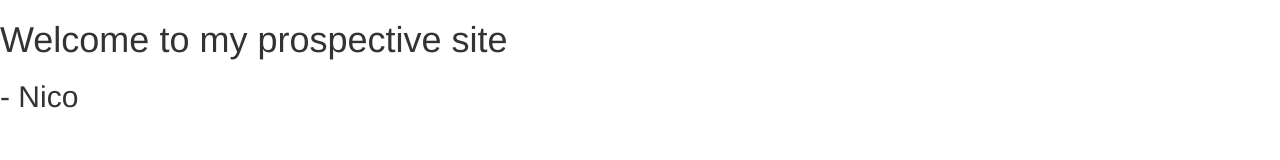
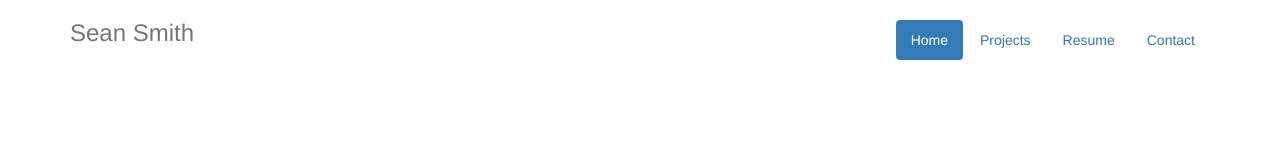
Before and after one commit to NicoHinderling/NicoHinderling.github.io, a plain HTML site: page index.html in a window 1280 px wide. Drawn offline with nearby package versions, Linux system fonts and the light colour scheme.

Commit message:
Testing with Grids

```diff
--- a/index.html
+++ b/index.html
@@ -4,7 +4,7 @@
     <meta charset="utf-8">
     <meta http-equiv="X-UA-Compatible" content="IE=edge">
     <meta name="viewport" content="width=device-width, initial-scale=1">
-    <title>Personal Website HTML</title>
+    <title>Nico Hinderling</title>
 
     <!-- Bootstrap -->
     <link href="css/bootstrap.min.css" rel="stylesheet">
@@ -17,8 +17,16 @@
     <![endif]-->
   </head>
   <body>
-    <h1>Welcome to my prospective site </h1>
-    <h2>- Nico</h2>
+    <div class="container">
+      <div class="header">
+        <ul class="nav nav-pills pull-right">
+          <li class="active"><a href="#">Home</a></li>
+          <li><a href="projects.html">Projects</a></li>
+          <li><a href="SeanSmith.pdf">Resume</a></li>
+          <li><a href="contact.html">Contact</a></li>
+        </ul>
+        <h3 class="text-muted">Sean Smith</h3>
+	</div>
 
     <!-- jQuery (necessary for Bootstrap's JavaScript plugins) -->
     <script src="https://ajax.googleapis.com/ajax/libs/jquery/1.11.1/jquery.min.js"></script>
```
